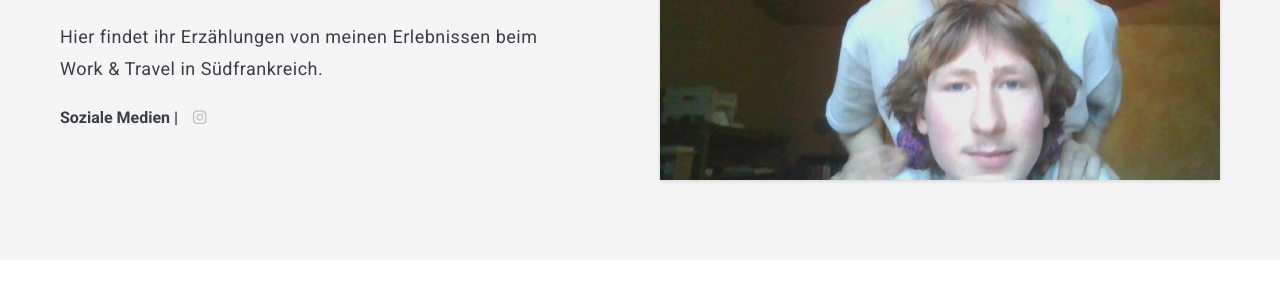
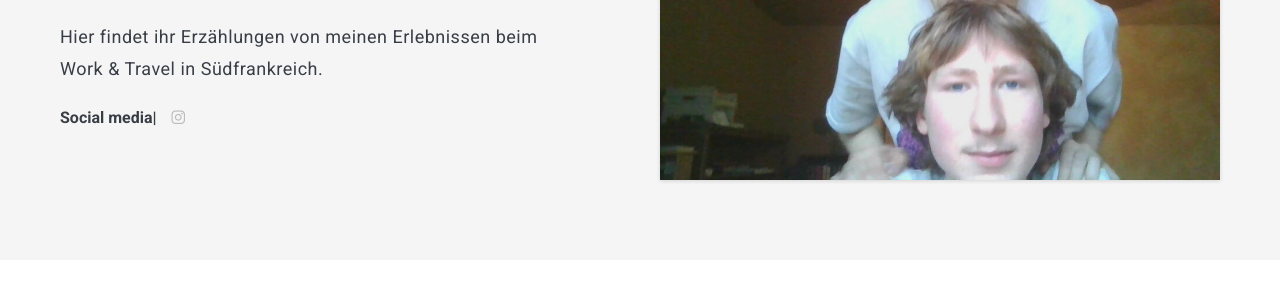
Before and after one commit to anneke-streit/anneke-streit.github.io, a Jekyll site: the page built from index.html, in a window 1280 px wide. Shown: the part 315-615 px from the top of the page. Built offline with Jekyll 4.4.1, drawn with Linux system fonts in a browser that asks for light colours; nearby versions of some CDN libraries; the list of posts is cut into pages by our own code.

Commit message:
Update hero.html

```diff
--- a/_includes/hero.html
+++ b/_includes/hero.html
@@ -7,7 +7,7 @@
           <h1 class="hero__title">{{ site.data.settings.author.say-hello }}</h1>
           <p class="hero__subtitle">{{ site.data.settings.author.bio }}</p>
           <div class="hero__social">
-            <span class="hero__social-title">Soziale Medien |</span>
+            <span class="hero__social-title">Social media|</span>
             {% include contact-link.html %}
           </div>
         </div>
```
